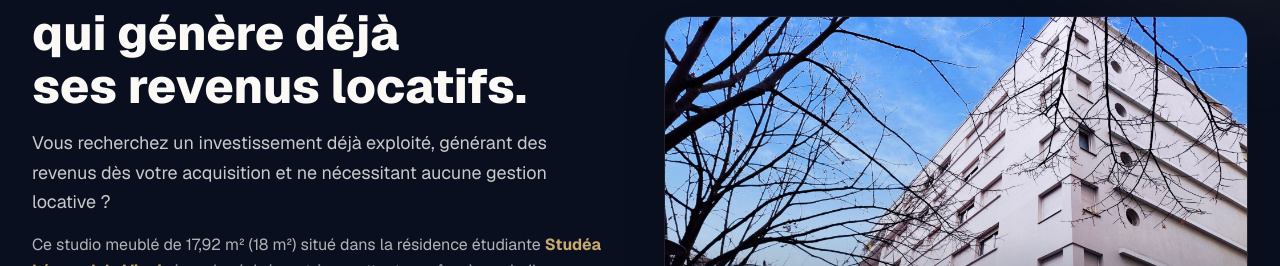
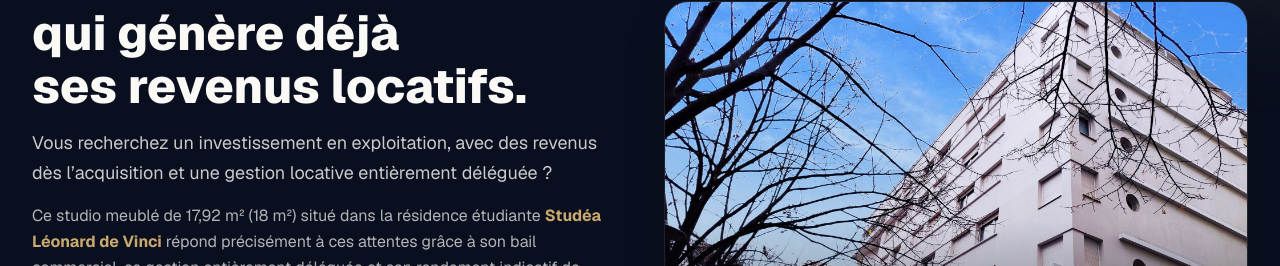
Before and after one commit to Fredlejour/studio-courbevoie-pap, a Next.js app: page / in a window 1280 px wide. Shown: the part 226-492 px from the top of the page. Built offline with nearby package versions, Linux system fonts and the light colour scheme; no server answers.

Commit message:
Améliorer le sous-titre du studio Courbevoie

```diff
--- a/src/app/sections/Hero.tsx
+++ b/src/app/sections/Hero.tsx
@@ -45,8 +45,8 @@ export function Hero() {
               ses revenus locatifs.
             </h1>
             <p className="mt-4 max-w-xl text-lg leading-relaxed text-cream/80">
-              Vous recherchez un investissement déjà exploité, générant des revenus dès votre
-              acquisition et ne nécessitant aucune gestion locative ?
+              Vous recherchez un investissement en exploitation, avec des revenus dès
+              l’acquisition et une gestion locative entièrement déléguée ?
             </p>
             <p className="mt-4 max-w-xl text-base leading-relaxed text-cream/70">
               Ce studio meublé de 17,92 m² (18 m²) situé dans la résidence étudiante{" "}
```
